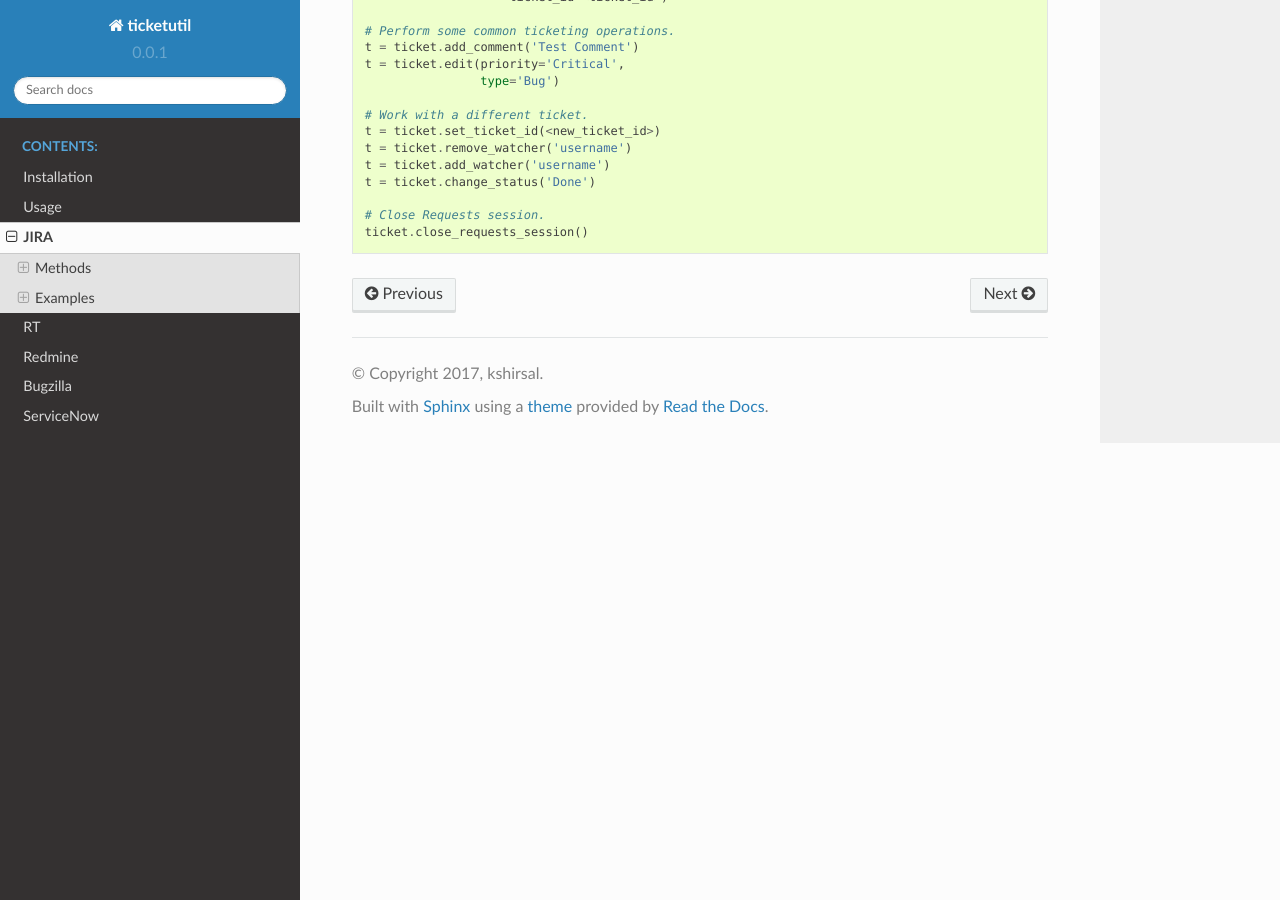
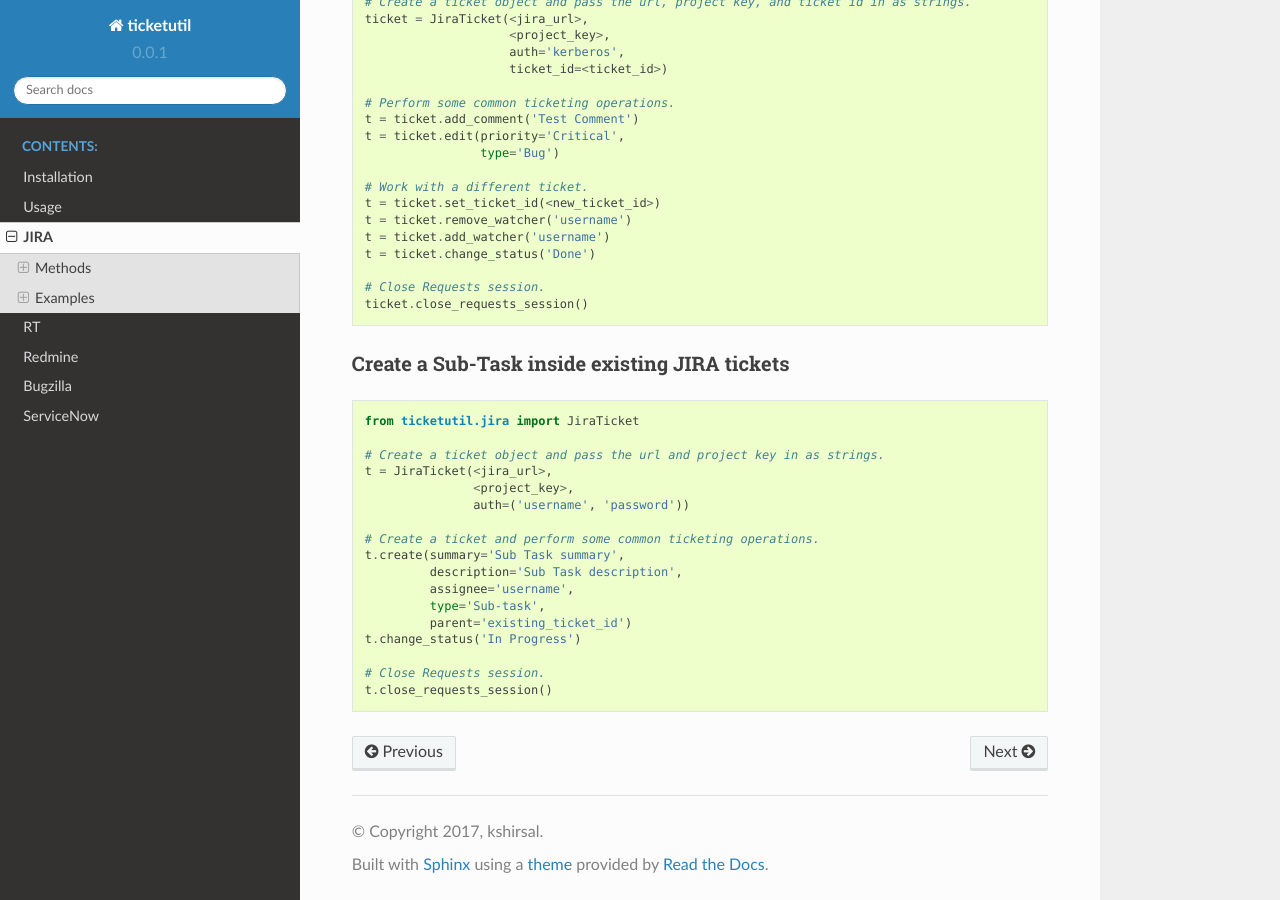
Before and after one commit to dmranck/ticketutil, a Sphinx documentation site: the page built from read-the-docs/source/JIRA.rst, in a window 1280 px wide and 900 px high, scrolled down 4548 px. Built offline with Sphinx 7.4.7 and the Read the Docs theme 2.0.0, drawn with Linux system fonts in a browser that asks for light colours; some of the changed text lies outside the part shown.

Commit message:
Added subtasks docs

```diff
--- a/read-the-docs/source/JIRA.rst
+++ b/read-the-docs/source/JIRA.rst
@@ -54,6 +54,10 @@
     duedate='2017-01-13'
     parent='KEY-XX'
     customfield_XXXXX='Custom field text'
+
+While creating a Sub task, parent ticket id is required, otherwise create()
+method fails with KeyError - "Parent field is required while creating a Sub
+Task"
 
 edit()
 ------
@@ -255,3 +259,26 @@
 
     # Close Requests session.
     ticket.close_requests_session()
+
+Create a Sub-Task inside existing JIRA tickets
+----------------------------------------------
+
+.. code:: python
+
+    from ticketutil.jira import JiraTicket
+
+    # Create a ticket object and pass the url and project key in as strings.
+    t = JiraTicket(<jira_url>,
+                   <project_key>,
+                   auth=('username', 'password'))
+
+    # Create a ticket and perform some common ticketing operations.
+    t.create(summary='Sub Task summary',
+             description='Sub Task description',
+             assignee='username',
+             type='Sub-task',
+             parent='existing_ticket_id')
+    t.change_status('In Progress')
+
+    # Close Requests session.
+    t.close_requests_session()
```
